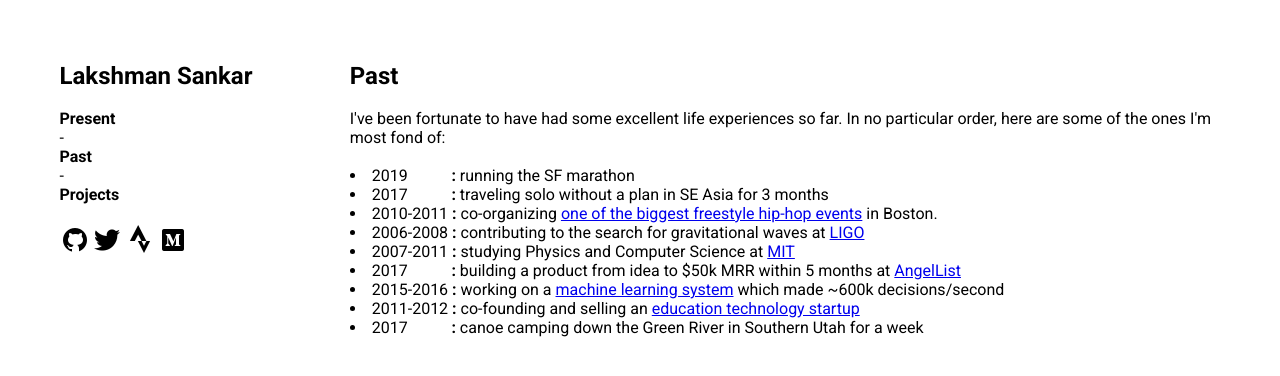
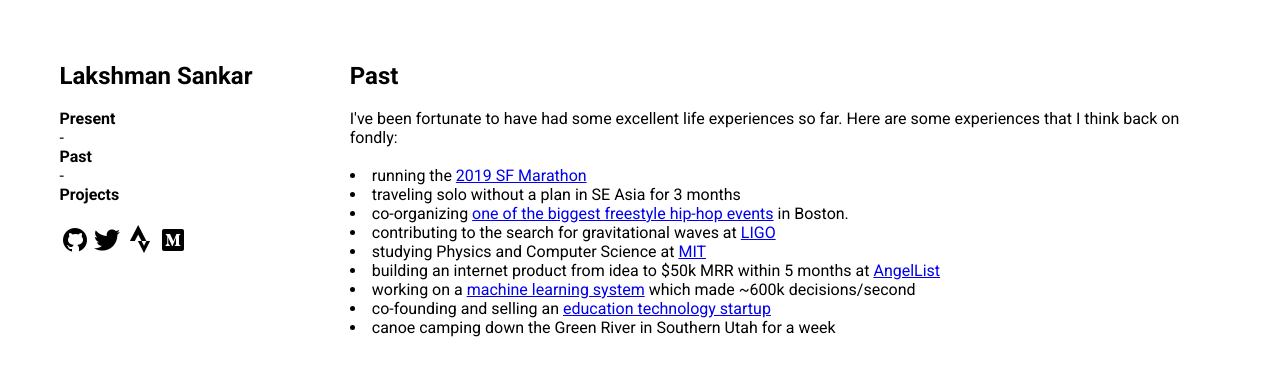
Before and after one commit to lsankar4033/lsankar.xyz, a Vue app: page /#/past in a window 1280 px wide. Shown: the top 376 px of the page. Built offline with nearby package versions, Linux system fonts and the light colour scheme.

Commit message:
Remove 'dates' from Past

```diff
--- a/src/views/Past.vue
+++ b/src/views/Past.vue
@@ -4,60 +4,50 @@
     <br />
 
     <p>
-      I've been fortunate to have had some excellent life experiences so far. In
-      no particular order, here are some of the ones I'm most fond of:
+      I've been fortunate to have had some excellent life experiences so far.
+      Here are some experiences that I think back on fondly:
     </p>
     <br />
 
     <ul>
       <li>
-        2019&nbsp;&nbsp;&nbsp;&nbsp;&nbsp;&nbsp;&nbsp;&nbsp;&nbsp;&nbsp;&nbsp;<strong
-          >:</strong
+        running the
+        <a href="https://www.strava.com/activities/2570767250"
+          >2019 SF Marathon</a
         >
-        running the SF marathon
       </li>
       <li>
-        2017&nbsp;&nbsp;&nbsp;&nbsp;&nbsp;&nbsp;&nbsp;&nbsp;&nbsp;&nbsp;&nbsp;<strong
-          >:</strong
-        >
         traveling solo without a plan in SE Asia for 3 months
       </li>
       <li>
-        2010-2011 <strong>:</strong> co-organizing
+        co-organizing
         <a href="https://www.youtube.com/watch?v=wkT4QmYkG9g"
           >one of the biggest freestyle hip-hop events</a
         >
         in Boston.
       </li>
       <li>
-        2006-2008 <strong>:</strong> contributing to the search for
-        gravitational waves at
+        contributing to the search for gravitational waves at
         <a href="https://www.ligo.org">LIGO</a>
       </li>
       <li>
-        2007-2011 <strong>:</strong> studying Physics and Computer Science at
+        studying Physics and Computer Science at
         <a href="http://web.mit.edu/">MIT</a>
       </li>
       <li>
-        2017&nbsp;&nbsp;&nbsp;&nbsp;&nbsp;&nbsp;&nbsp;&nbsp;&nbsp;&nbsp;&nbsp;<strong
-          >:</strong
-        >
-        building a product from idea to $50k MRR within 5 months at
+        building an internet product from idea to $50k MRR within 5 months at
         <a href="https://angel.co">AngelList</a>
       </li>
       <li>
-        2015-2016 <strong>:</strong> working on a
+        working on a
         <a href="https://liftoff.io">machine learning system</a> which made
         ~600k decisions/second
       </li>
       <li>
-        2011-2012 <strong>:</strong> co-founding and selling an
+        co-founding and selling an
         <a href="https://braingenie.ck12.org">education technology startup</a>
       </li>
       <li>
-        2017&nbsp;&nbsp;&nbsp;&nbsp;&nbsp;&nbsp;&nbsp;&nbsp;&nbsp;&nbsp;&nbsp;<strong
-          >:</strong
-        >
         canoe camping down the Green River in Southern Utah for a week
       </li>
     </ul>
@@ -73,5 +63,6 @@ export default {
 <style>
 ul {
   list-style-position: inside;
+  list-style-type: disc;
 }
 </style>
```
